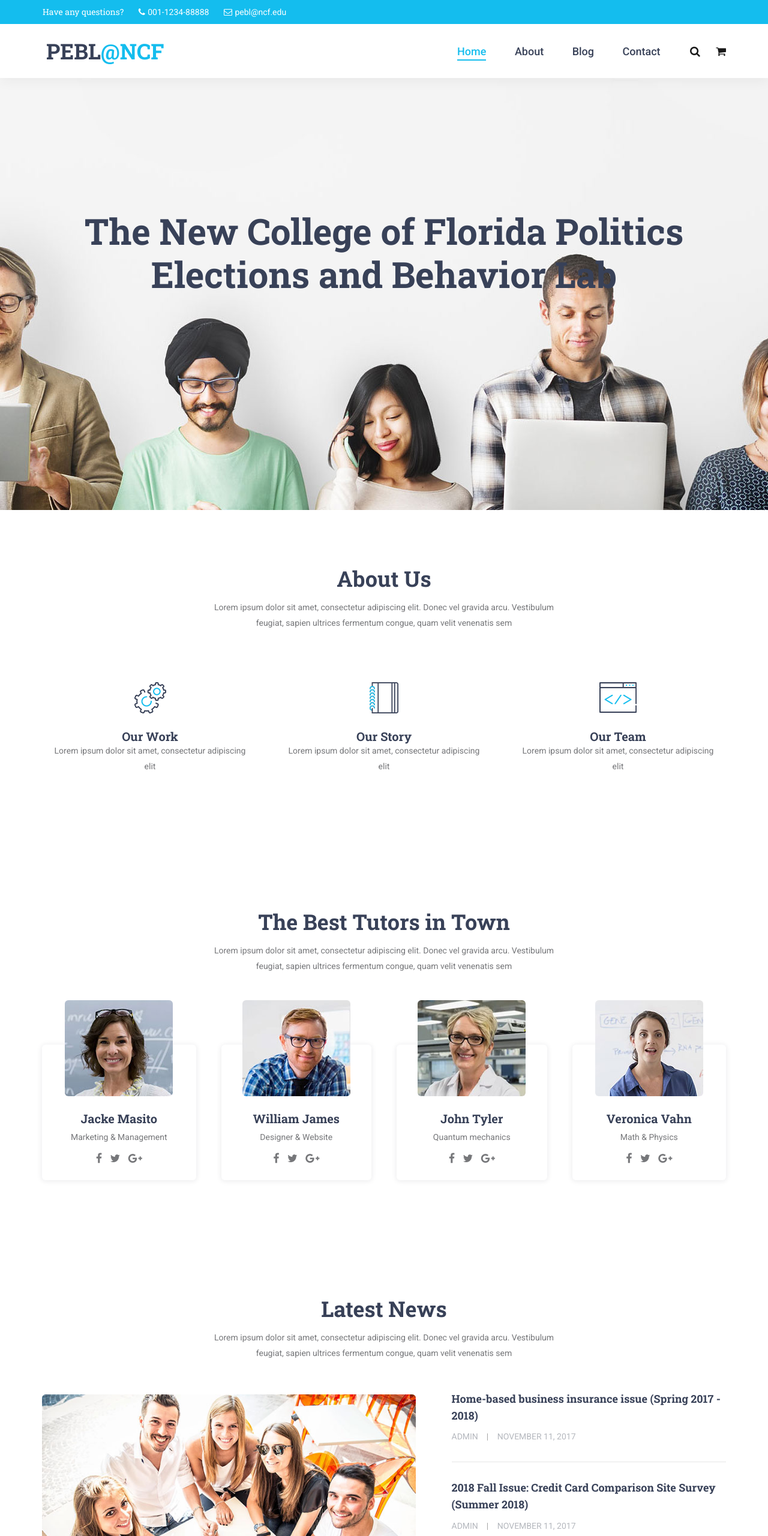
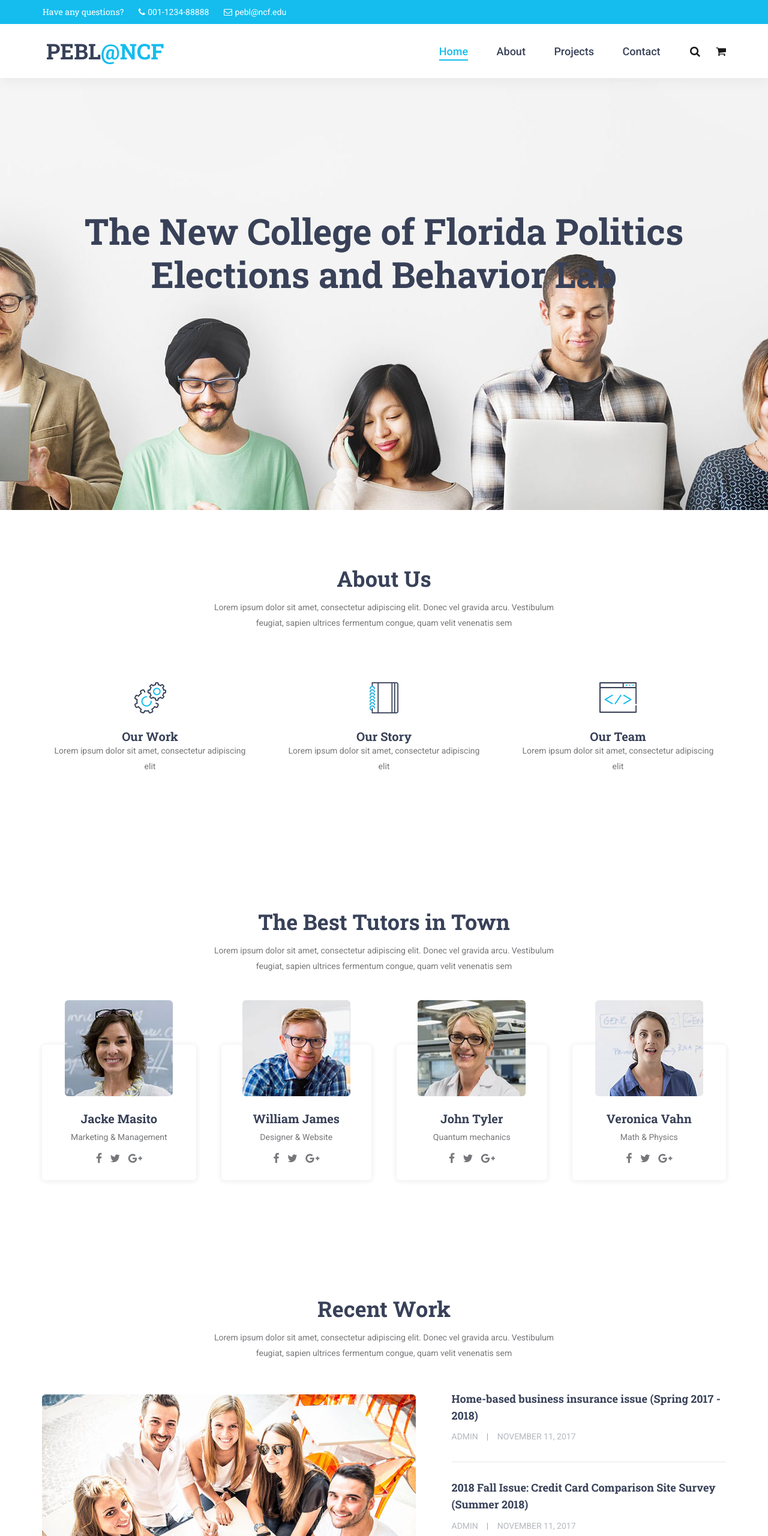
Before and after one commit to jackbelk15/jackbelk15.github.io, a plain HTML site: page index.html in a window 1280 px wide. Shown: the top 2560 px of the page at 60% size. Drawn offline with Linux system fonts and the light colour scheme.

Commit message:
Renaming references to the blog

```diff
--- a/index.html
+++ b/index.html
@@ -62,7 +62,7 @@
 								<ul class="main_nav">
 									<li class="active"><a href="#">Home</a></li>
 									<li><a href="about.html">About</a></li>
-									<li><a href="blog.html">Blog</a></li>
+									<li><a href="blog.html">Projects</a></li>
 									<li><a href="contact.html">Contact</a></li>
 								</ul>
 								<div class="search_button"><i class="fa fa-search" aria-hidden="true"></i></div>
@@ -264,14 +264,14 @@
 		</div>
 	</div>
 
-	<!-- Latest News -->
+	<!-- Recent Work -->
 
 	<div class="news">
 		<div class="container">
 			<div class="row">
 				<div class="col">
 					<div class="section_title_container text-center">
-						<h2 class="section_title">Latest News</h2>
+						<h2 class="section_title">Recent Work</h2>
 						<div class="section_subtitle"><p>Lorem ipsum dolor sit amet, consectetur adipiscing elit. Donec vel gravida arcu. Vestibulum feugiat, sapien ultrices fermentum congue, quam velit venenatis sem</p></div>
 					</div>
 				</div>
```
Also changed, not shown: about.html (+1 -1 lines), blog.html (+1 -1 lines), blog_single.html (+1 -1 lines), contact.html (+1 -1 lines).
